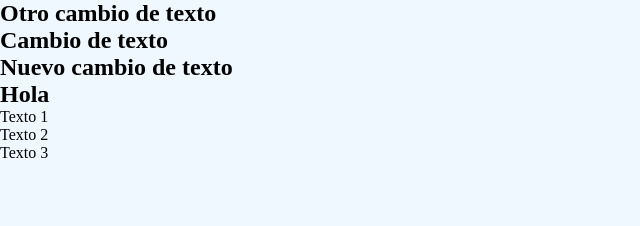
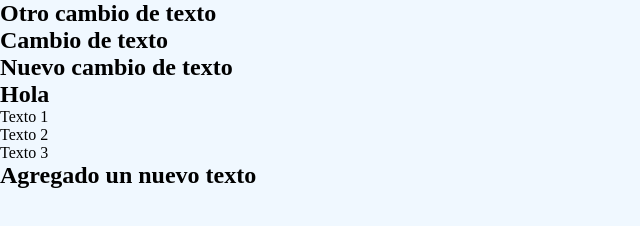
Before and after one commit to EloyClemente/git-2, a plain HTML site: page index.html in a window 1280 px wide. Shown: the whole page, without its empty margins (0-640 px from the left). Drawn offline with Linux system fonts and the light colour scheme.

Commit message:
Agregado un nuevo texto

```diff
--- a/index.html
+++ b/index.html
@@ -16,6 +16,7 @@
     <p> Texto 1 </p>
     <p> Texto 2 </p>
     <p> Texto 3 </p>
+    <h2> Agregado un nuevo texto </h2>
 
     <script src="main.js"></script>
 </body>
```
